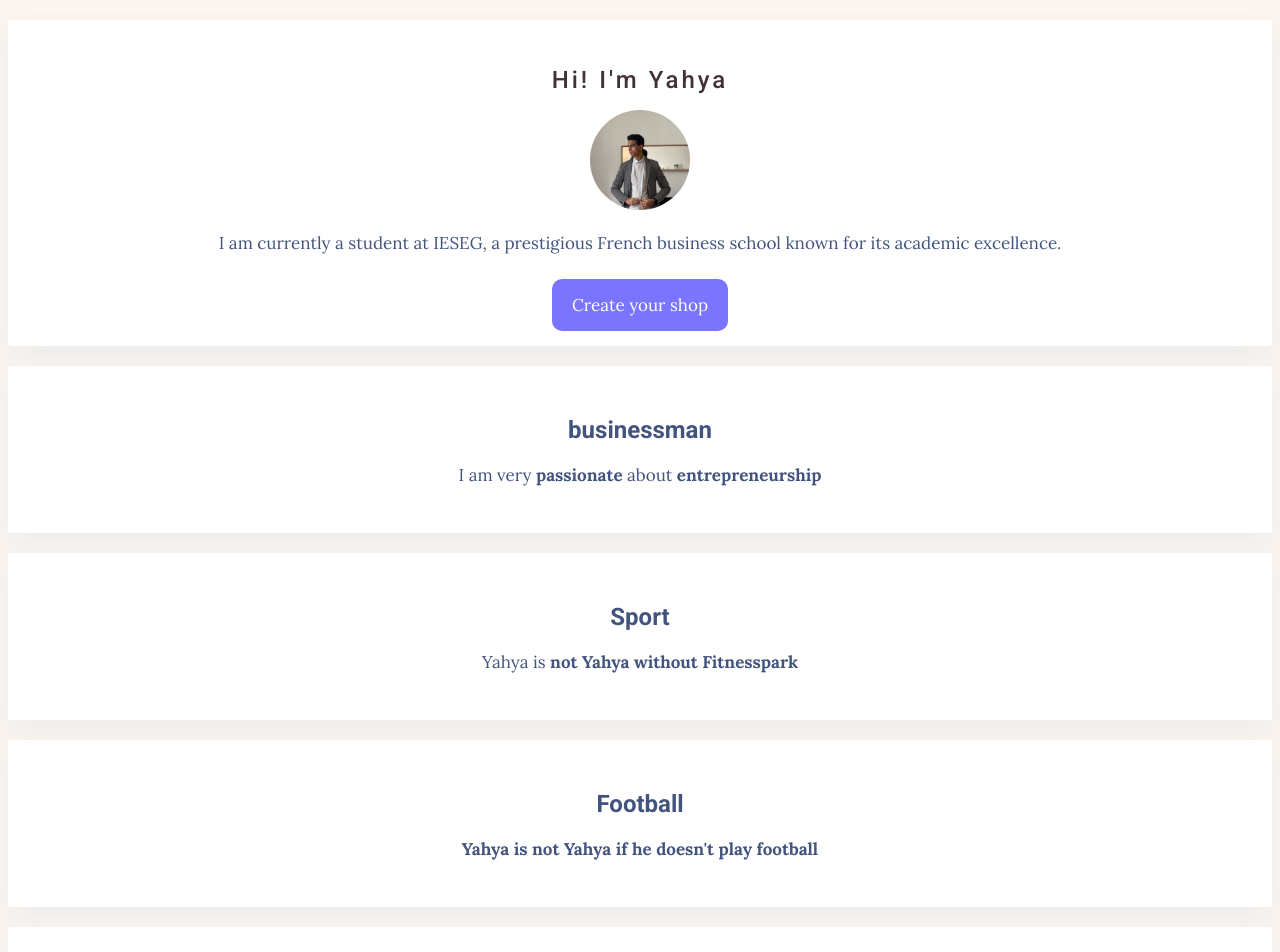
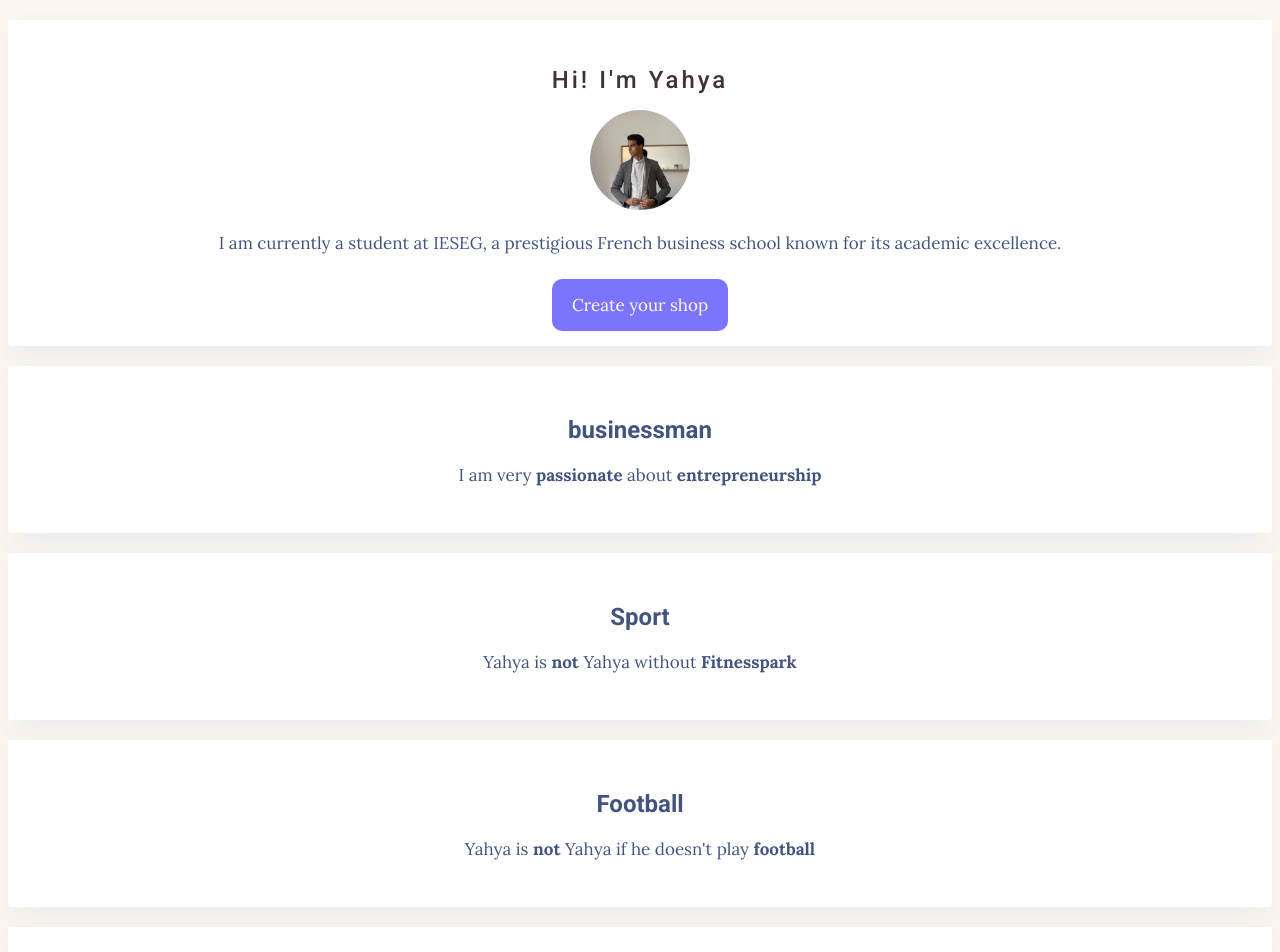
Before and after one commit to yahyanvki/my-profile, a plain HTML site: page index.html in a window 1280 px wide. Shown: the top 952 px of the page. Drawn offline with Linux system fonts and the light colour scheme; files whose address does not match are found by name.

Commit message:
Update index.html

```diff
--- a/index.html
+++ b/index.html
@@ -35,14 +35,14 @@
 
       <div class="card-white">
            <h2> Sport </h2>
-           <p>Yahya is <strong>not <strong> Yahya without <strong> Fitnesspark </strong>
+           <p>Yahya is <strong>not </strong> Yahya without <strong> Fitnesspark </strong>
            </p>
 
    </div>
 
       <div class="card-white">
            <h2> Football </h2>
-           <p>Yahya is <strong>not <strong> Yahya if he doesn't play <strong> football </strong>
+           <p>Yahya is <strong>not </strong> Yahya if he doesn't play <strong> football </strong>
            </p>
 
  </div>
```
